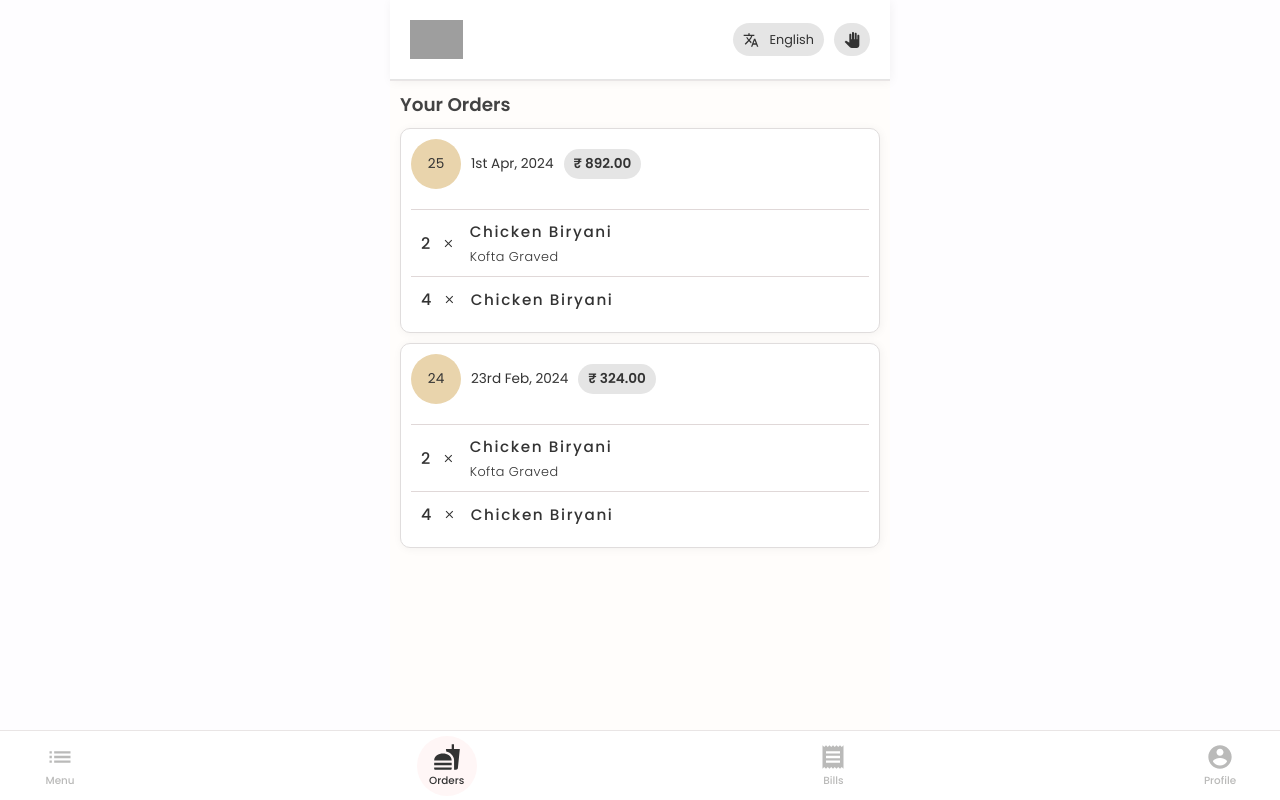
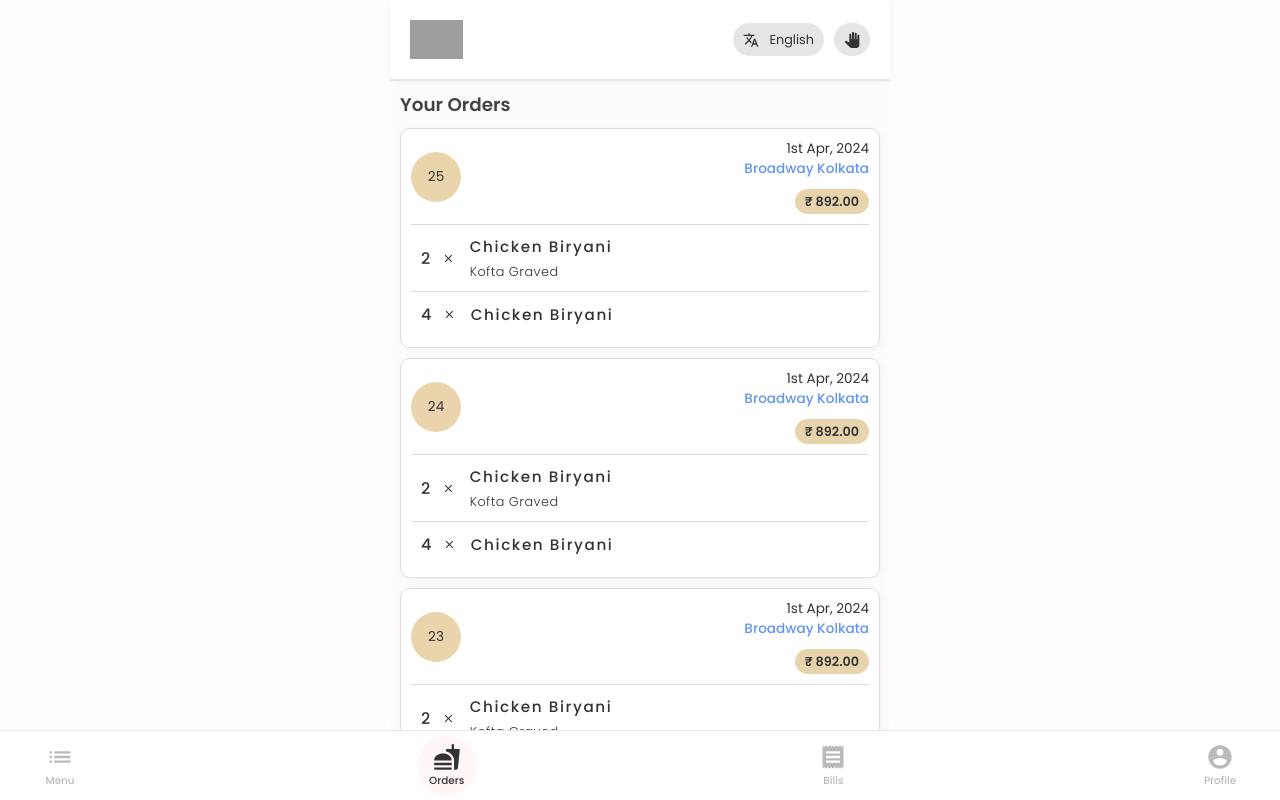
Before and after one commit to NayakPenguin/Quickscan-Realtime-Pricing, a React (Create React App) app in the folder client/: page /user/orders in a window 1280 px wide. Built offline with nearby package versions, Linux system fonts and the light colour scheme; grey boxes are pictures that could not be loaded; a web font is replaced by a local one.

Commit message:
minor change

```diff
--- a/client/src/Components/BottomNav.js
+++ b/client/src/Components/BottomNav.js
@@ -395,7 +395,7 @@ const BottomNav = ({ menuData, currPage, realTimeOrderedItemCount }) => {
 
                                 <div className="info-text">
                                     <InfoIcon />
-                                    After you click on "Confirm Order" your order status will appear in the orders section.
+                                    Under GST, restaurants are subject to a 5% GST rate, so <b>a basic standard tax will be added in this amount</b>.
                                 </div>
 
                                 {showCancelOrder ? (
@@ -854,8 +854,8 @@ const Container = styled.div`
                     }
 
                     b{
-                        font-weight: 500;
-                        font-size: 0.75rem;
+                        font-weight: 400;
+                        /* font-size: 0.75rem; */
                     }
 
                     i{
--- a/client/src/Screens/UserOrders.js
+++ b/client/src/Screens/UserOrders.js
@@ -15,7 +15,10 @@ const UserOrders = () => {
               <div className="order-count">25</div>
               <div className="order-info">
                 1st Apr, 2024
-                <b>₹ 892.00</b>
+                <a href="/show-live-menu" className="restaurant-name">
+                  Broadway Kolkata
+                </a>
+                <b className="amount">₹ 892.00</b>
               </div>
             </div>
             <div className="items">
@@ -44,8 +47,44 @@ const UserOrders = () => {
             <div className="top">
               <div className="order-count">24</div>
               <div className="order-info">
-                23rd Feb, 2024
-                <b>₹ 324.00</b>
+                1st Apr, 2024
+                <a href="/show-live-menu" className="restaurant-name">
+                  Broadway Kolkata
+                </a>
+                <b className="amount">₹ 892.00</b>
+              </div>
+            </div>
+            <div className="items">
+              <div className="item">
+                <div className="item-count">
+                    <div className="val">2</div>
+                    <CloseIcon />
+                </div>
+                <div className="about-item">
+                    <div className="item-name">Chicken Biryani</div>
+                    <div className="item-more">Kofta Graved</div>
+                </div>
+              </div>
+              <div className="item">
+                <div className="item-count">
+                    <div className="val">4</div>
+                    <CloseIcon />
+                </div>
+                <div className="about-item">
+                    <div className="item-name">Chicken Biryani</div>
+                </div>
+              </div>
+            </div>
+          </div>
+          <div className="order-item">
+            <div className="top">
+              <div className="order-count">23</div>
+              <div className="order-info">
+                1st Apr, 2024
+                <a href="/show-live-menu" className="restaurant-name">
+                  Broadway Kolkata
+                </a>
+                <b className="amount">₹ 892.00</b>
               </div>
             </div>
             <div className="items">
@@ -112,7 +151,6 @@ const Container = styled.div`
         display: flex;
         align-items: center;
         padding-bottom: 10px;
-        margin-bottom: 10px;
 
         .order-count{
           height: 50px;
@@ -128,21 +166,31 @@ const Container = styled.div`
         }
 
         .order-info{
+          width: 100%;
           display: flex;
-          /* flex-direction: column; */
+          flex-direction: column;
 
           font-size: 0.85rem;
-          align-items: center;
+          align-items: flex-end;
 
-          b{
+          .restaurant-name{
+            font-size: 0.85rem;
+            font-weight: 500;
+            text-decoration: none;
+          }
+
+          .amount{
+            font-size: 0.8rem;
             font-weight: 600;
             margin-left: 10px;
-            padding: 5px 10px;
-            background-color: #e5e5e5;
+            padding: 3.5px 10px;
+            background-color: #e8d4ac;
             border-radius: 100px;
+            margin-top: 10px;
           }
         }
       }
+
 
       .item{
         display: flex;
```
